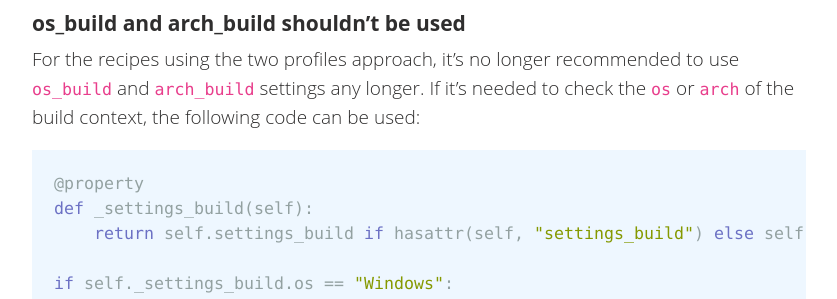
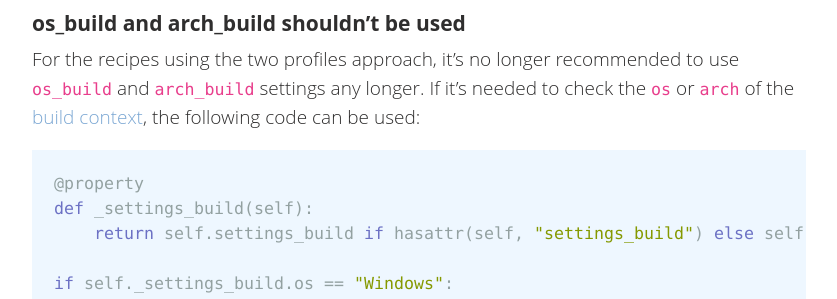
Before and after one commit to conan-io/conan-io.github.io, a Jekyll site: the page built from _posts/2021-09-06-m1.markdown, in a window 1280 px wide and 900 px high, scrolled down 3529 px. Shown: the part 185-484 px from the top of the window, without its empty margins (20-857 px from the left). Built offline with Jekyll 4.4.1, drawn with Linux system fonts in a browser that asks for light colours; comment, search, counter and statistics services are not loaded; part of the change alters nothing that is shown.

````diff
--- a/_posts/2021-09-06-m1.markdown
+++ b/_posts/2021-09-06-m1.markdown
@@ -137,7 +137,7 @@ There are several important side-effects to the recipes because of the movement
 ### os_build and arch_build shouldn't be used
 
 For the recipes using the two profiles approach, it's no longer recommended to use `os_build` and `arch_build` settings any longer.
-If it's needed to check the `os` or `arch` of the build context, the following code can be used:
+If it's needed to check the `os` or `arch` of the [build context](https://docs.conan.io/en/latest/systems_cross_building/cross_building.html#conan-v1-24-and-newer), the following code can be used:
 
 ```python
 @property
````
